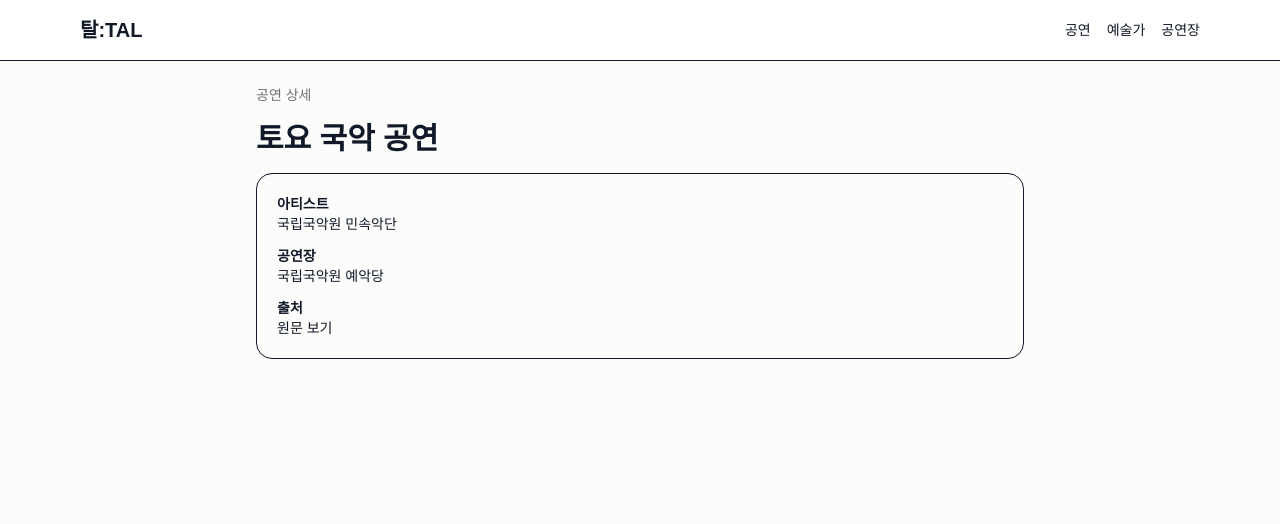
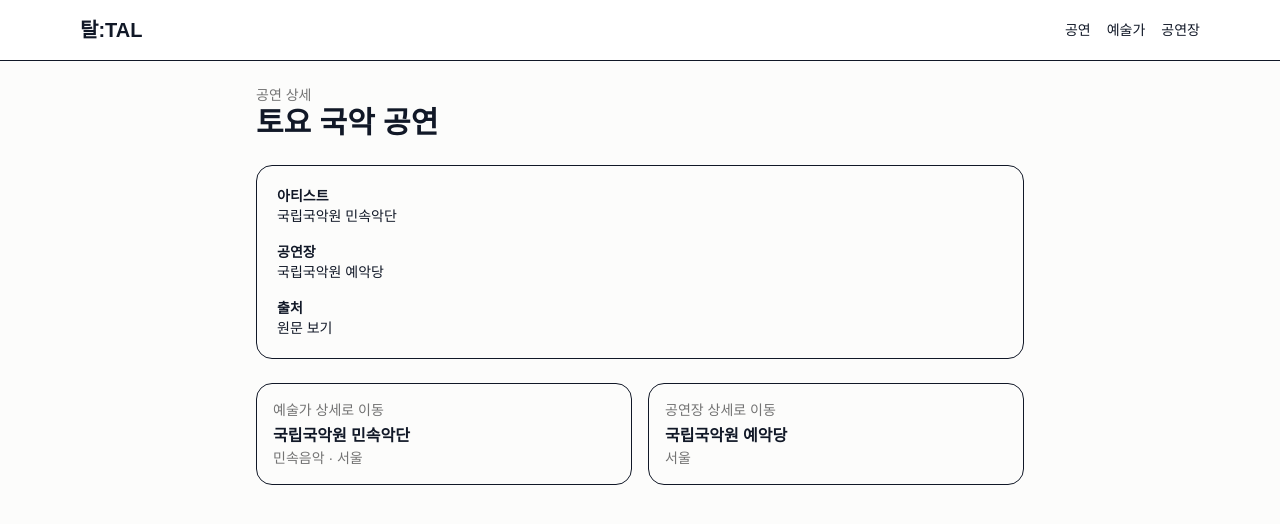
Before and after one commit to hajun-myoung/tal, a Next.js app: page /performances/perf_001 in a window 1280 px wide. Shown: the top 524 px of the page. Built offline with nearby package versions, Linux system fonts and the light colour scheme.

Commit message:
[Create]Between venue and artist, performances hyperlinking

```diff
--- a/app/artists/[id]/page.tsx
+++ b/app/artists/[id]/page.tsx
@@ -1,6 +1,17 @@
+import Link from "next/link";
 import { notFound } from "next/navigation";
-import { getArtistById, performances } from "@/lib/data";
-import Link from "next/link";
+import {
+  getArtistById,
+  getPerformancesByArtistName,
+  getVenuesByArtistName,
+  artists,
+} from "@/lib/data";
+
+export function generateStaticParams() {
+  return artists.map((artist) => ({
+    id: artist.id,
+  }));
+}
 
 export default async function ArtistDetailPage({
   params,
@@ -12,12 +23,11 @@
 
   if (!artist) return notFound();
 
-  const relatedPerformances = performances.filter(
-    (item) => item.artist === artist.name,
-  );
+  const relatedPerformances = getPerformancesByArtistName(artist.name);
+  const relatedVenues = getVenuesByArtistName(artist.name);
 
   return (
-    <article className="mx-auto max-w-3xl space-y-6">
+    <article className="mx-auto max-w-4xl space-y-6">
       <div>
         <p className="text-sm text-neutral-500">{artist.city}</p>
         <h1 className="text-3xl font-bold">{artist.name}</h1>
@@ -57,6 +67,28 @@
           </div>
         )}
       </section>
+
+      <section>
+        <h2 className="mb-3 text-xl font-semibold">주요 공연장</h2>
+        {relatedVenues.length === 0 ? (
+          <p className="text-sm text-neutral-500">
+            연결된 공연장이 아직 없습니다.
+          </p>
+        ) : (
+          <div className="grid gap-3 sm:grid-cols-2">
+            {relatedVenues.map((venue) => (
+              <Link
+                key={venue.id}
+                href={`/venues/${venue.id}`}
+                className="block rounded-xl border p-4"
+              >
+                <div className="font-medium">{venue.name}</div>
+                <div className="text-sm text-neutral-500">{venue.city}</div>
+              </Link>
+            ))}
+          </div>
+        )}
+      </section>
     </article>
   );
 }
--- a/app/performances/[id]/page.tsx
+++ b/app/performances/[id]/page.tsx
@@ -1,5 +1,17 @@
+import Link from "next/link";
 import { notFound } from "next/navigation";
-import { getPerformanceById } from "@/lib/data";
+import {
+  getPerformanceById,
+  getArtistByName,
+  getVenueByName,
+  performances,
+} from "@/lib/data";
+
+export function generateStaticParams() {
+  return performances.map((performance) => ({
+    id: performance.id,
+  }));
+}
 
 export default async function PerformanceDetailPage({
   params,
@@ -11,21 +23,44 @@
 
   if (!performance) return notFound();
 
+  const artist = getArtistByName(performance.artist);
+  const venue = getVenueByName(performance.venue);
+
   return (
-    <article className="mx-auto max-w-3xl space-y-4">
-      <p className="text-sm text-neutral-500">공연 상세</p>
-      <h1 className="text-3xl font-bold">{performance.title}</h1>
+    <article className="mx-auto max-w-3xl space-y-6">
+      <div>
+        <p className="text-sm text-neutral-500">공연 상세</p>
+        <h1 className="text-3xl font-bold">{performance.title}</h1>
+      </div>
 
       <div className="rounded-2xl border p-5">
-        <dl className="space-y-3 text-sm">
+        <dl className="space-y-4 text-sm">
           <div>
             <dt className="font-semibold">아티스트</dt>
-            <dd>{performance.artist}</dd>
+            <dd>
+              {artist ? (
+                <Link href={`/artists/${artist.id}`} className="underline">
+                  {performance.artist}
+                </Link>
+              ) : (
+                performance.artist
+              )}
+            </dd>
           </div>
+
           <div>
             <dt className="font-semibold">공연장</dt>
-            <dd>{performance.venue}</dd>
+            <dd>
+              {venue ? (
+                <Link href={`/venues/${venue.id}`} className="underline">
+                  {performance.venue}
+                </Link>
+              ) : (
+                performance.venue
+              )}
+            </dd>
           </div>
+
           <div>
             <dt className="font-semibold">출처</dt>
             <dd>
@@ -41,6 +76,32 @@
           </div>
         </dl>
       </div>
+
+      <section className="grid gap-4 sm:grid-cols-2">
+        {artist && (
+          <Link
+            href={`/artists/${artist.id}`}
+            className="rounded-2xl border p-4 transition hover:shadow-sm"
+          >
+            <p className="text-sm text-neutral-500">예술가 상세로 이동</p>
+            <div className="mt-1 font-semibold">{artist.name}</div>
+            <div className="text-sm text-neutral-500">
+              {artist.genre} · {artist.city}
+            </div>
+          </Link>
+        )}
+
+        {venue && (
+          <Link
+            href={`/venues/${venue.id}`}
+            className="rounded-2xl border p-4 transition hover:shadow-sm"
+          >
+            <p className="text-sm text-neutral-500">공연장 상세로 이동</p>
+            <div className="mt-1 font-semibold">{venue.name}</div>
+            <div className="text-sm text-neutral-500">{venue.city}</div>
+          </Link>
+        )}
+      </section>
     </article>
   );
 }
--- a/components/artist-card.tsx
+++ b/components/artist-card.tsx
@@ -15,6 +15,7 @@
           {artist.note}
         </p>
       )}
+      <p className="mt-3 text-sm underline">상세 보기</p>
     </Link>
   );
 }
--- a/components/performance-card.tsx
+++ b/components/performance-card.tsx
@@ -11,6 +11,7 @@
       <h3 className="mt-1 text-lg font-semibold">{performance.title}</h3>
       <p className="mt-2 text-sm text-neutral-700">{performance.artist}</p>
       <p className="text-sm text-neutral-500">{performance.venue}</p>
+      <p className="mt-3 text-sm underline">상세 보기</p>
     </Link>
   );
 }
--- a/components/venue-card.tsx
+++ b/components/venue-card.tsx
@@ -1,18 +1,15 @@
+import Link from "next/link";
 import type { Venue } from "@/lib/types";
 
 export function VenueCard({ venue }: { venue: Venue }) {
   return (
-    <div className="rounded-2xl border p-4">
+    <Link
+      href={`/venues/${venue.id}`}
+      className="block rounded-2xl border p-4 transition hover:shadow-sm"
+    >
       <p className="text-xs text-neutral-500">{venue.city}</p>
       <h3 className="mt-1 text-lg font-semibold">{venue.name}</h3>
-      <a
-        href={venue.source}
-        target="_blank"
-        rel="noreferrer"
-        className="mt-3 inline-block text-sm underline"
-      >
-        공식 출처
-      </a>
-    </div>
+      <p className="mt-3 text-sm underline">상세 보기</p>
+    </Link>
   );
 }
```
